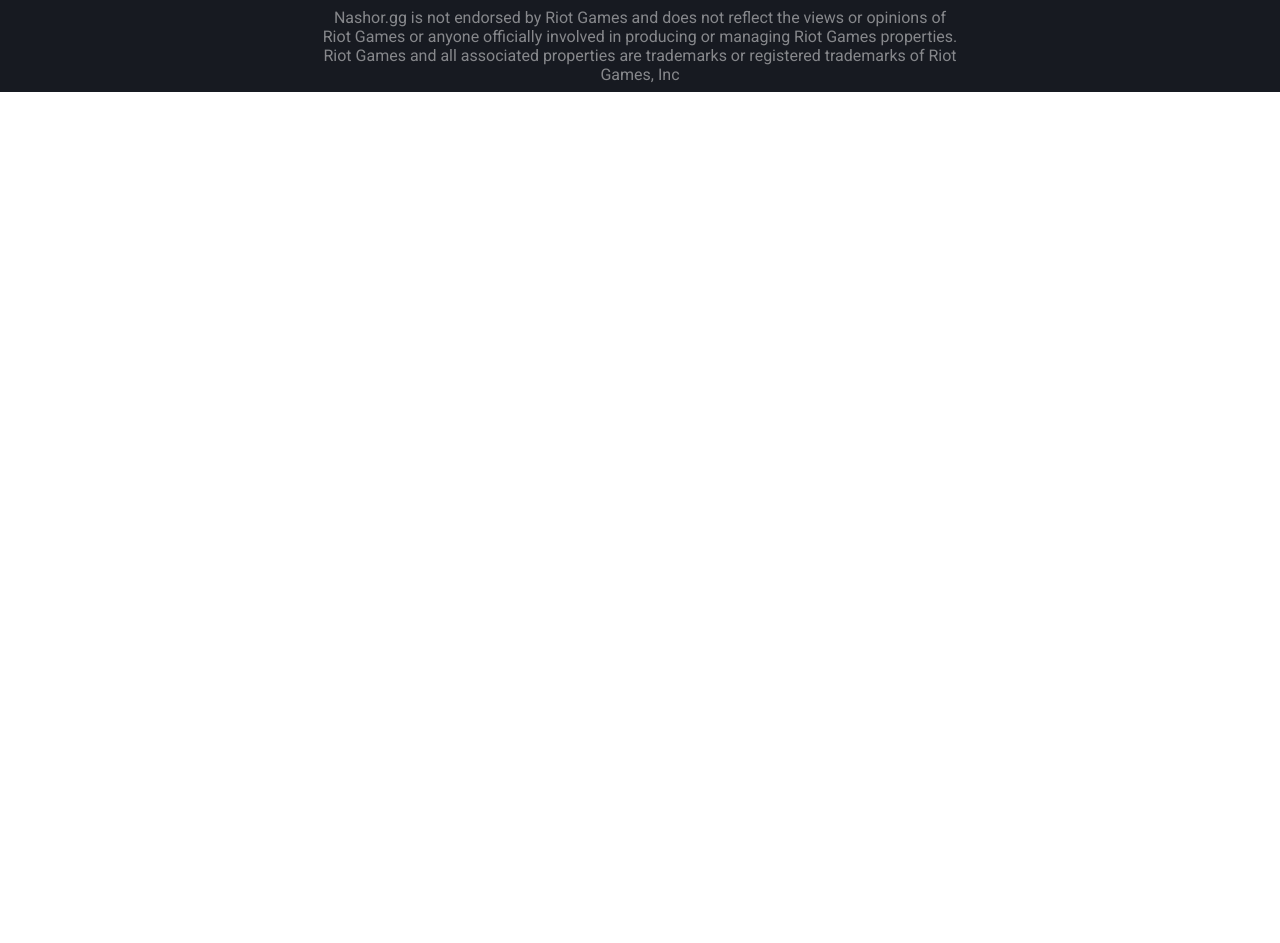
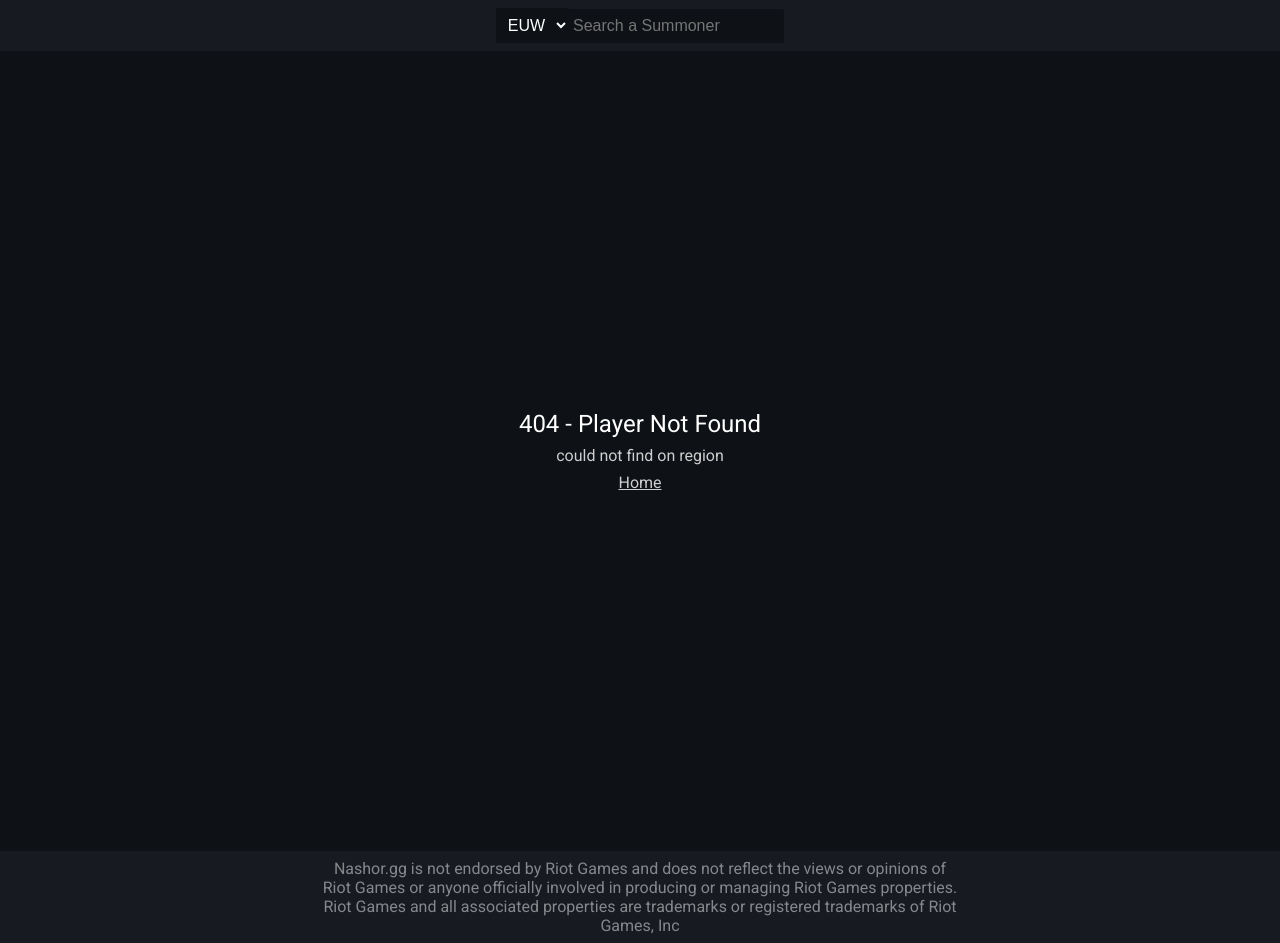
Before and after one commit to nhansson1/nashor, a Vue app in the folder client/: page /404 in a window 1280 px wide. Before the commit the page ends 800 px from the top, so only its background shows below. Built offline with nearby package versions, Linux system fonts and the light colour scheme; the HTML template or start-up script is replaced by a standard one.

Commit message:
Added NotFound page

```diff
--- a/client/src/App.vue
+++ b/client/src/App.vue
@@ -5,7 +5,6 @@
 import { useRoute } from "vue-router";
 
 const route = useRoute();
-console.log(route);
 </script>
 
 <template>
--- a/client/src/router/index.ts
+++ b/client/src/router/index.ts
@@ -1,7 +1,8 @@
 import { createRouter, createWebHistory } from "vue-router";
 
 import HomeView from "@/views/HomeView.vue";
-import SummonerView from "../views/SummonerView.vue";
+import SummonerView from "@/views/SummonerView.vue";
+import NotFound from "@/views/NotFound.vue";
 
 const router = createRouter({
     history: createWebHistory(import.meta.env.BASE_URL),
@@ -13,6 +14,11 @@
                 title: "Nashor"
             },
             component: HomeView,
+        },
+        {
+            path: "/404",
+            name: "NotFound",
+            component: NotFound
         },
         {
             path: "/summoner/:region/:gameName/:tagLine",
--- /dev/null
+++ b/client/src/views/NotFound.vue
@@ -0,0 +1,60 @@
+<script setup lang="ts">
+import { useRoute } from 'vue-router';
+
+const route = useRoute();
+
+const { search, region } = route.query;
+</script>
+
+
+<template>
+    <main class="not-found">
+        <div class="not-found__container">
+            <h1 class="not-found__title">404 - player not found</h1>
+            <p class="not-found__details">could not find <span class="not-found__player"> {{ search }}</span> on region
+                {{ region }}</p>
+            <RouterLink class="not-found__home-link" to="/">Home</RouterLink>
+        </div>
+    </main>
+</template>
+
+<style scoped>
+.not-found {
+    display: flex;
+    justify-content: center;
+    align-items: center;
+    height: 100vh;
+    background-color: var(--background);
+}
+
+.not-found__title {
+    color: white;
+    font-size: 1.5rem;
+    text-transform: capitalize;
+}
+
+.not-found__details {
+    color: #cecece;
+}
+
+.not-found__player {
+    color: white;
+}
+
+.not-found__container {
+    color: white;
+    display: flex;
+    flex-direction: column;
+    justify-content: center;
+    align-items: center;
+    gap: var(--margin-base);
+}
+
+.not-found__home-link {
+    color: #cecece;
+}
+
+.not-found__home-link:hover {
+    color: white;
+}
+</style>
--- a/client/src/views/SummonerView.vue
+++ b/client/src/views/SummonerView.vue
@@ -17,7 +17,7 @@
 const fetchProfile = async () => {
     const { region, gameName, tagLine } = route.params;
     const url = new URL(
-        `http://localhost:8080/api/v1/summoner/profile/by-riot-id/${route.params.region}/${route.params.gameName}/${route.params.tagLine}`
+        `http://localhost:8080/api/v1/summoner/profile/by-riot-id/${region}/${gameName}/${tagLine}`
     );
 
     try {
```
